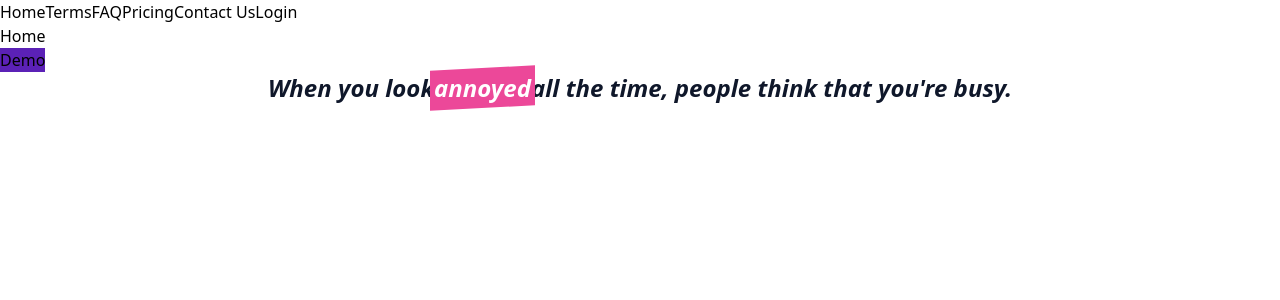
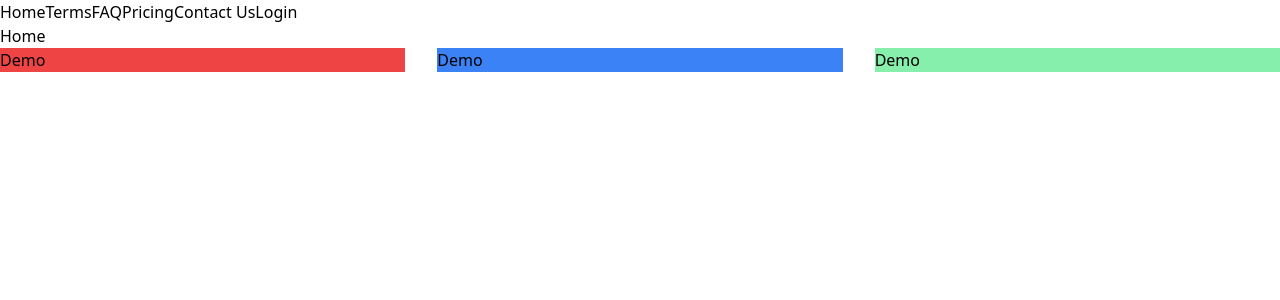
Before and after one commit to HenryBJ/web.wepromolink.com, a React (Create React App) app: page / in a window 1280 px wide. Shown: the top 300 px of the page. Built offline with nearby package versions, Linux system fonts and the light colour scheme.

Commit message:
Theme color set

```diff
--- a/public/index.html
+++ b/public/index.html
@@ -4,7 +4,7 @@
     <meta charset="utf-8" />
     <link rel="icon" href="%PUBLIC_URL%/favicon.ico" />
     <meta name="viewport" content="width=device-width, initial-scale=1" />
-    <meta name="theme-color" content="#000000" />
+    <meta name="theme-color" content="#ffab48" />
     <meta
       name="description"
       content="Web site created using create-react-app"
--- a/src/pages/Home/index.tsx
+++ b/src/pages/Home/index.tsx
@@ -3,14 +3,11 @@ export default function Home() {
   return (
     <>
       <h1>Home</h1>
-      <button className="bg-violet-800 hover:bg-violet-500 active:bg-violet-900 focus:outline-none focus:ring focus:ring-violet-300">Demo</button>
-      <blockquote className="text-2xl font-semibold italic text-center text-slate-900">
-        When you look
-        <span className="before:block before:absolute before:-inset-1 before:-skew-y-3 before:bg-pink-500 relative inline-block">
-          <span className="relative text-white">annoyed</span>
-        </span>
-        all the time, people think that you're busy.
-      </blockquote>
+      <div className="columns-1 md:columns-2 md:hover:columns-3 lg:columns-3 gap-8">
+        <div className="bg-red-500">Demo</div>
+        <div className="bg-blue-500">Demo</div>
+        <div className="bg-green-300">Demo</div>
+      </div>
     </>
 
   )
```
Also changed, not shown: public/manifest.json.
